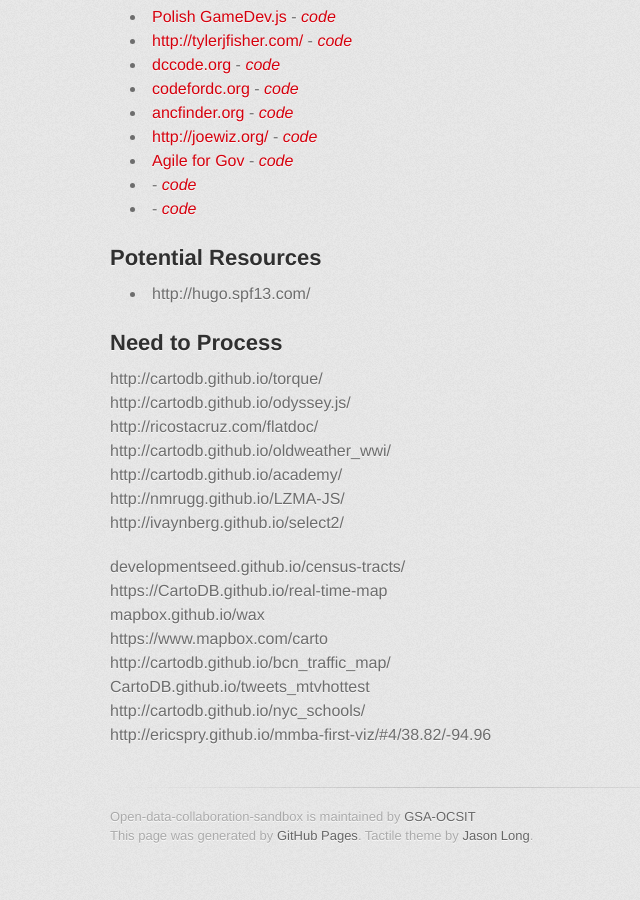
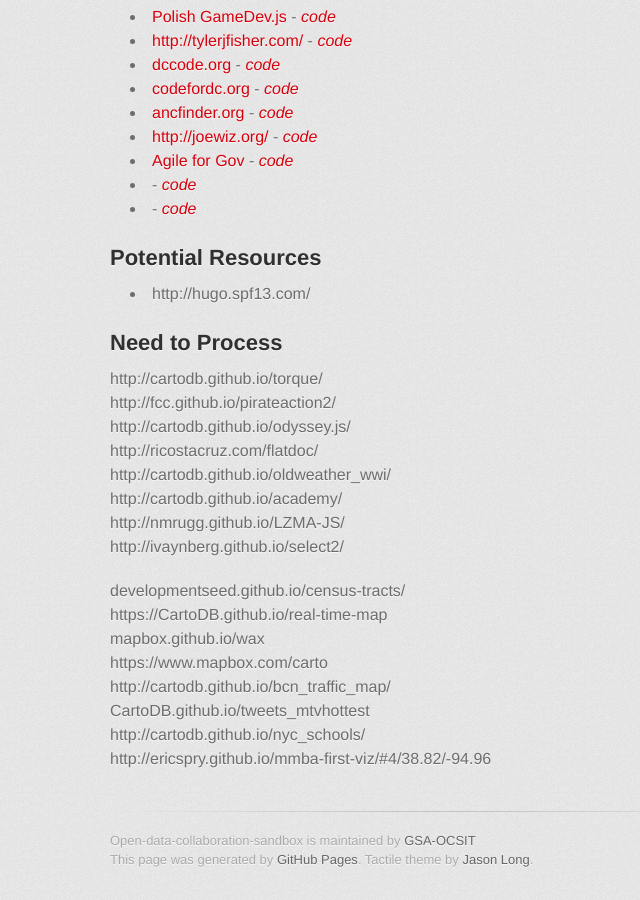
Before and after one commit to GSA/Open-Data-Collaboration-Sandbox, a Jekyll site: the page built from website_examples.md, in a window 1280 px wide and 900 px high, scrolled down 1690 px. Shown: the whole window, without its empty margins (220-860 px from the left). Built offline with Jekyll 4.4.1, drawn with Linux system fonts in a browser that asks for light colours; some web fonts are replaced; before the commit the page ends 2566 px from its top, so only the background shows below that; some of the changed lines change nothing that is shown.

Commit message:
adding 2 fcc links

```diff
--- a/website_examples.md
+++ b/website_examples.md
@@ -86,6 +86,7 @@
 
 ## Need to Process
 http://cartodb.github.io/torque/
+http://fcc.github.io/pirateaction2/
 http://cartodb.github.io/odyssey.js/
 http://ricostacruz.com/flatdoc/
 http://cartodb.github.io/oldweather_wwi/
```
